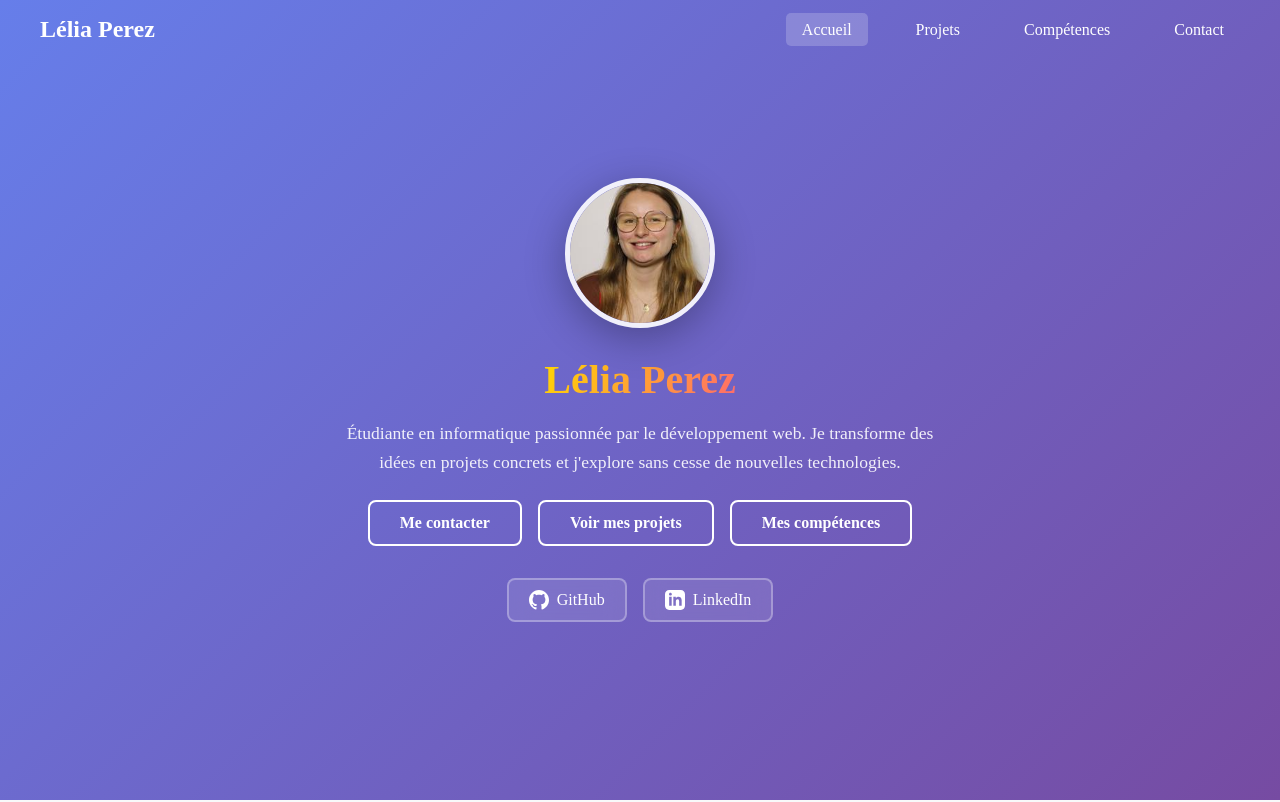
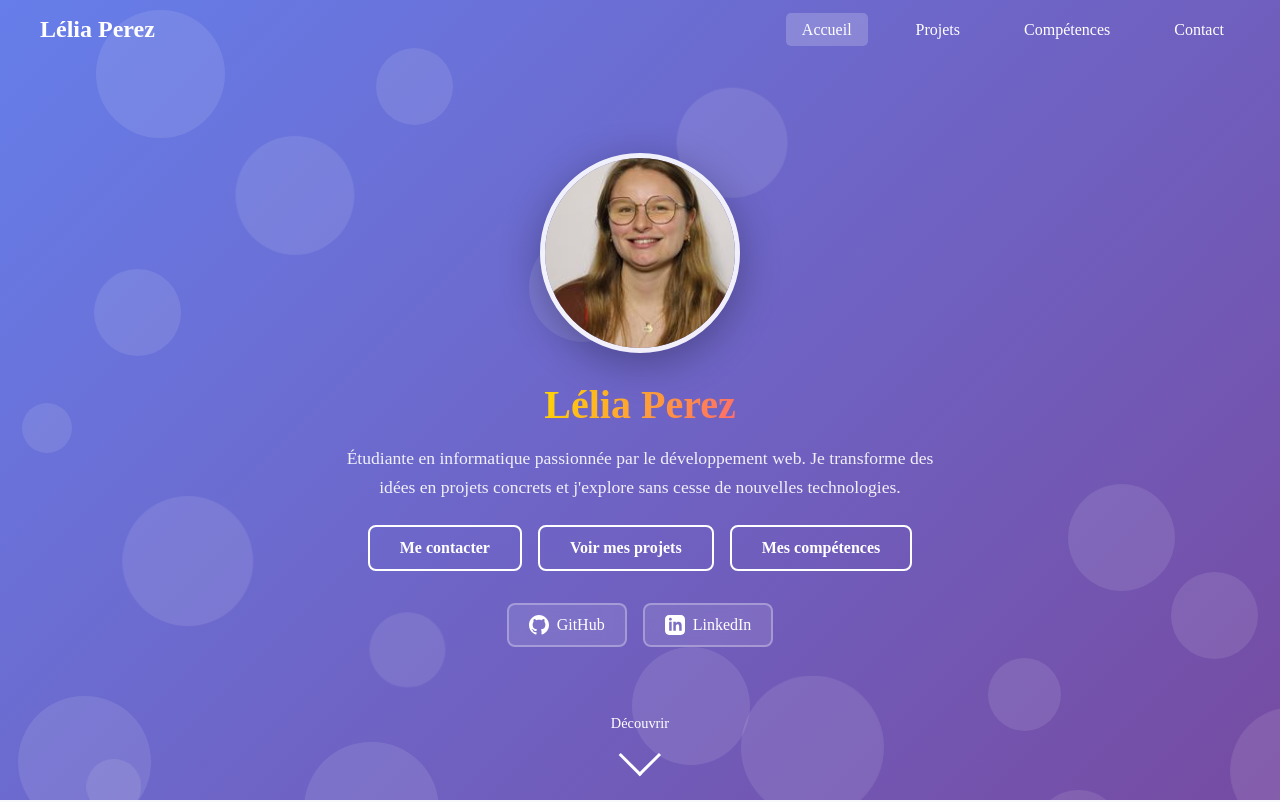
Before and after one commit to przlelia-art/Portfolio, a React (Vite) app: page / in a window 1280 px wide. Shown: the top 802 px of the page. Built offline with nearby package versions, Linux system fonts and the light colour scheme.

Commit message:
feat: added scroll arrow + enlarged photo + animations

```diff
--- a/src/components/Hero.jsx
+++ b/src/components/Hero.jsx
@@ -14,12 +14,32 @@ function Hero() {
       position: "relative",
       margin: 0,
       boxSizing: "border-box",
+      overflow: "hidden",
+    },
+
+    particles: {
+      position: "absolute",
+      top: 0,
+      left: 0,
+      width: "100%",
+      height: "100%",
+      overflow: "hidden",
+      zIndex: 0,
+    },
+
+    particle: {
+      position: "absolute",
+      borderRadius: "50%",
+      background: "rgba(255, 255, 255, 0.1)",
+      animation: "float 15s infinite ease-in-out",
     },
 
     heroContent: {
       maxWidth: "800px",
       textAlign: "center",
       animation: "fadeInUp 1s ease-out",
+      position: "relative",
+      zIndex: 1,
     },
 
     photoContainer: {
@@ -27,8 +47,8 @@ function Hero() {
     },
 
     profilePhoto: {
-      width: "150px",
-      height: "150px",
+      width: "200px",
+      height: "200px",
       borderRadius: "50%",
       objectFit: "cover",
       border: "5px solid rgba(255, 255, 255, 0.9)",
@@ -80,12 +100,6 @@ function Hero() {
       fontSize: "1rem",
     },
 
-    btnPrimary: {
-      backgroundColor: "white",
-      color: "#667eea",
-      boxShadow: "0 4px 15px rgba(0, 0, 0, 0.2)",
-    },
-
     btnSecondary: {
       backgroundColor: "transparent",
       color: "white",
@@ -118,6 +132,34 @@ function Hero() {
       width: "20px",
       height: "20px",
     },
+
+    scrollDown: {
+      position: "absolute",
+      bottom: "30px",
+      left: "50%",
+      transform: "translateX(-50%)",
+      display: "flex",
+      flexDirection: "column",
+      alignItems: "center",
+      cursor: "pointer",
+      animation: "bounce 2s infinite",
+      zIndex: 1,
+    },
+
+    scrollText: {
+      color: "white",
+      fontSize: "0.9rem",
+      marginBottom: "0.5rem",
+      fontWeight: "500",
+    },
+
+    scrollArrow: {
+      width: "30px",
+      height: "30px",
+      borderLeft: "3px solid white",
+      borderBottom: "3px solid white",
+      transform: "rotate(-45deg)",
+    },
   };
 
   const [photoHover, setPhotoHover] = React.useState(false);
@@ -126,6 +168,22 @@ function Hero() {
   const [btn3Hover, setBtn3Hover] = React.useState(false);
   const [githubHover, setGithubHover] = React.useState(false);
   const [linkedinHover, setLinkedinHover] = React.useState(false);
+
+  // Génération des particules
+  const particles = Array.from({ length: 20 }, (_, i) => ({
+    id: i,
+    size: Math.random() * 100 + 50,
+    left: `${Math.random() * 100}%`,
+    top: `${Math.random() * 100}%`,
+    delay: Math.random() * 10,
+  }));
+
+  const scrollToProjects = () => {
+    const element = document.getElementById("projects");
+    if (element) {
+      element.scrollIntoView({ behavior: "smooth" });
+    }
+  };
 
   return (
     <>
@@ -141,6 +199,30 @@ function Hero() {
           }
         }
 
+        @keyframes float {
+          0%, 100% {
+            transform: translateY(0) translateX(0);
+          }
+          33% {
+            transform: translateY(-30px) translateX(20px);
+          }
+          66% {
+            transform: translateY(-15px) translateX(-20px);
+          }
+        }
+
+        @keyframes bounce {
+          0%, 20%, 50%, 80%, 100% {
+            transform: translateX(-50%) translateY(0);
+          }
+          40% {
+            transform: translateX(-50%) translateY(-10px);
+          }
+          60% {
+            transform: translateX(-50%) translateY(-5px);
+          }
+        }
+
         @media (max-width: 768px) {
           .hero-title {
             font-size: 1.8rem !important;
@@ -149,13 +231,30 @@ function Hero() {
             font-size: 1rem !important;
           }
           .profile-photo {
-            width: 120px !important;
-            height: 120px !important;
+            width: 150px !important;
+            height: 150px !important;
           }
         }
       `}</style>
 
       <section id="hero" style={styles.heroSection}>
+        {/* Particules animées */}
+        <div style={styles.particles}>
+          {particles.map((particle) => (
+            <div
+              key={particle.id}
+              style={{
+                ...styles.particle,
+                width: `${particle.size}px`,
+                height: `${particle.size}px`,
+                left: particle.left,
+                top: particle.top,
+                animationDelay: `${particle.delay}s`,
+              }}
+            />
+          ))}
+        </div>
+
         <div style={styles.heroContent}>
           <div style={styles.photoContainer}>
             <img
@@ -271,6 +370,12 @@ function Hero() {
             </a>
           </div>
         </div>
+
+        {/* Flèche scroll down */}
+        <div style={styles.scrollDown} onClick={scrollToProjects}>
+          <span style={styles.scrollText}>Découvrir</span>
+          <div style={styles.scrollArrow}></div>
+        </div>
       </section>
     </>
   );
```
